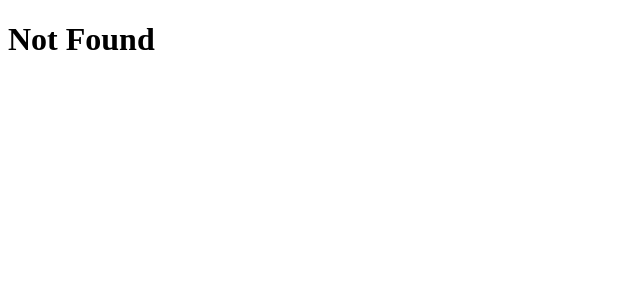
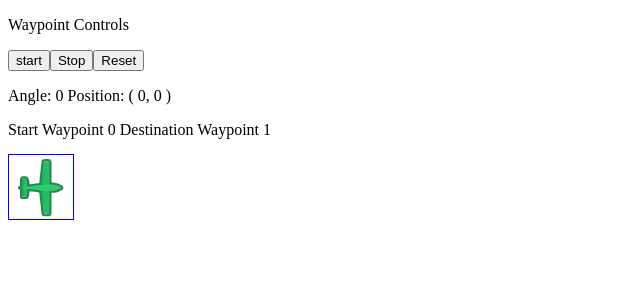
Before and after one commit to ccozad/tower-defense-react, a React app: page /waypoint-test in a window 1280 px wide. Shown: the top 300 px of the page, without its empty margins (0-640 px from the left). Built offline with nearby package versions, Linux system fonts and the light colour scheme; the HTML template or start-up script is replaced by a standard one.

Commit message:
Start working on way points
- It moves towards a waypoint and seems to have the right angle
- Still working on detecting way point reached

```diff
--- a/src/App.js
+++ b/src/App.js
@@ -5,6 +5,7 @@ import MapTest from './MapTest';
 import Level1 from './Level1';
 import Level2 from './Level2';
 import MoveTest from './MoveTest';
+import WayPointTest from './WayPointTest';
 
   export default function App() {
     return (
@@ -15,6 +16,7 @@ import MoveTest from './MoveTest';
                 <Route path="/level-1" element={<Level1 />} />
                 <Route path="/level-2" element={<Level2 />} />
                 <Route path="/move-test" element={<MoveTest />} />
+                <Route path="/waypoint-test" element={<WayPointTest />} />
                 <Route path="*" element={<h1>Not Found</h1>} />
             </Routes>
         </div>
--- a/src/Game.js
+++ b/src/Game.js
@@ -13,6 +13,7 @@ import { Link } from 'react-router-dom';
                     <li><Link to="/level-1">Level 1</Link></li>
                     <li><Link to="/level-2">Level 2</Link></li>
                     <li><Link to="/move-test">Move Test</Link></li>
+                    <li><Link to="/waypoint-test">Way Point Test</Link></li>
                 </ul>
             </div>
         </>
--- a/src/MoveTest.js
+++ b/src/MoveTest.js
@@ -15,7 +15,7 @@ import { useState } from 'react';
 
 
 
-export default function Level1() {
+export default function MoveTest() {
     const wayPoints = [
         {x: 0, y: 0},
         {x: 100, y: 100},
--- /dev/null
+++ b/src/WayPointTest.js
@@ -0,0 +1,115 @@
+import React from 'react';
+import OrdinaryEnemy from './OrdinaryEnemy';
+import { useState } from 'react';
+
+/*function moveEnemy() {
+    let dx = endPosition.x - currentPosition.x;
+    let dy = endPosition.y - currentPosition.y;
+    let distance = Math.sqrt(dx*dx + dy*dy);
+    let ratio = speed / distance;
+    let x = ratio * dx;
+    let y = ratio * dy;
+    currentPosition = {x: x, y: y};
+    //console.log(currentPosition);
+}*/
+
+
+
+export default function WayPointTest() {
+    const wayPoints = [
+        {x: 0, y: 0},
+        {x: 300, y: 300},
+        {x: 500, y: 500}
+    ];
+
+    const waypointThreshold = 10;
+
+    const [angle, setAngle] = useState(0);
+    const [started, setStarted] = useState(false);
+    const [timer, setTimer] = useState(0);
+    const [startWayPoint, setStartWayPoint] = useState(0);
+    const [destinationWayPoint, setDestinationWayPoint] = useState(1);
+    // Unit of speed is px/sec
+    const [speed, setSpeed] = useState(1);
+    const [currentPosition, setCurrentPosition] = useState(wayPoints[startWayPoint]);
+
+    // start an waypoint n
+    // Move towards way point n + 1
+    // Once we reach way point n + 1, start moving towards way point n + 2
+    // And so on until we reach the final way point
+
+    // Is the enemy at the final goal?
+    // Yes, stop the enemy.
+    // No, move the enemy.
+    // Is the enemy at the next way point?
+    // Yes, move the enemy to the following way point.
+    // No, move the enemy towards the current way point.
+    //
+    // Movement detials
+    // Move the enemy at a constant speed.
+    // Speed is measured in pixels per second.
+    // The enemy rotates to face the next way point.
+    // Each update, consideres the amount of time that has passed since the last update.
+
+    function moveTowardWayPoint() {
+        let dx = wayPoints[destinationWayPoint].x - currentPosition.x;
+        let dy = wayPoints[destinationWayPoint].y - currentPosition.y;
+        let distance = Math.sqrt(dx*dx + dy*dy);
+        // Refactor to use speed
+        let ratio = speed / distance;
+        let x = ratio * dx;
+        let y = ratio * dy;
+        let newAngle  = Math.atan2(-dy, dx) * 180 / Math.PI;
+        setAngle(newAngle);
+        setCurrentPosition((currentPosition) => {
+            return {x: currentPosition.x + x, y: currentPosition.y + y};
+        });
+        if (distance < waypointThreshold) {
+            setStartWayPoint((startWayPoint) => (startWayPoint + 1) % wayPoints.length);
+            setDestinationWayPoint((destinationWayPoint) => (destinationWayPoint + 1) % wayPoints.length);
+        }
+    }
+
+    function start() {
+        if(!started){
+            setTimer(setInterval(moveTowardWayPoint, 1000/24));
+            setStarted(true);
+        }
+    }
+
+    function stop() {
+        clearInterval(timer);
+        setStarted(false);
+    }
+    return (
+        <>
+            <div>
+                <p>Waypoint Controls</p>
+                <button onClick={() => start()}>start</button>
+                <button onClick={() => stop()}>Stop</button>
+                <button onClick={() => {
+                    stop();
+                    setAngle(0);
+                    setCurrentPosition(wayPoints[0]);
+                    setStartWayPoint(0);
+                    setDestinationWayPoint(1);
+                    setSpeed(10);
+                }}>Reset</button>
+            </div>
+            <div>
+                <p>Angle: {angle} Position: ( {currentPosition.x.toFixed(0)}, {currentPosition.y.toFixed(0)} )</p>
+                <p>Start Waypoint { startWayPoint } Destination Waypoint { destinationWayPoint }</p>
+            </div>
+            <div>
+                <OrdinaryEnemy
+                    texture={1}
+                    textureDebug={false}
+                    showBorder={true}
+                    x={currentPosition.x}
+                    y={currentPosition.y}
+                    rotation={angle}/>
+            </div>
+
+        </>
+    );
+}
```
